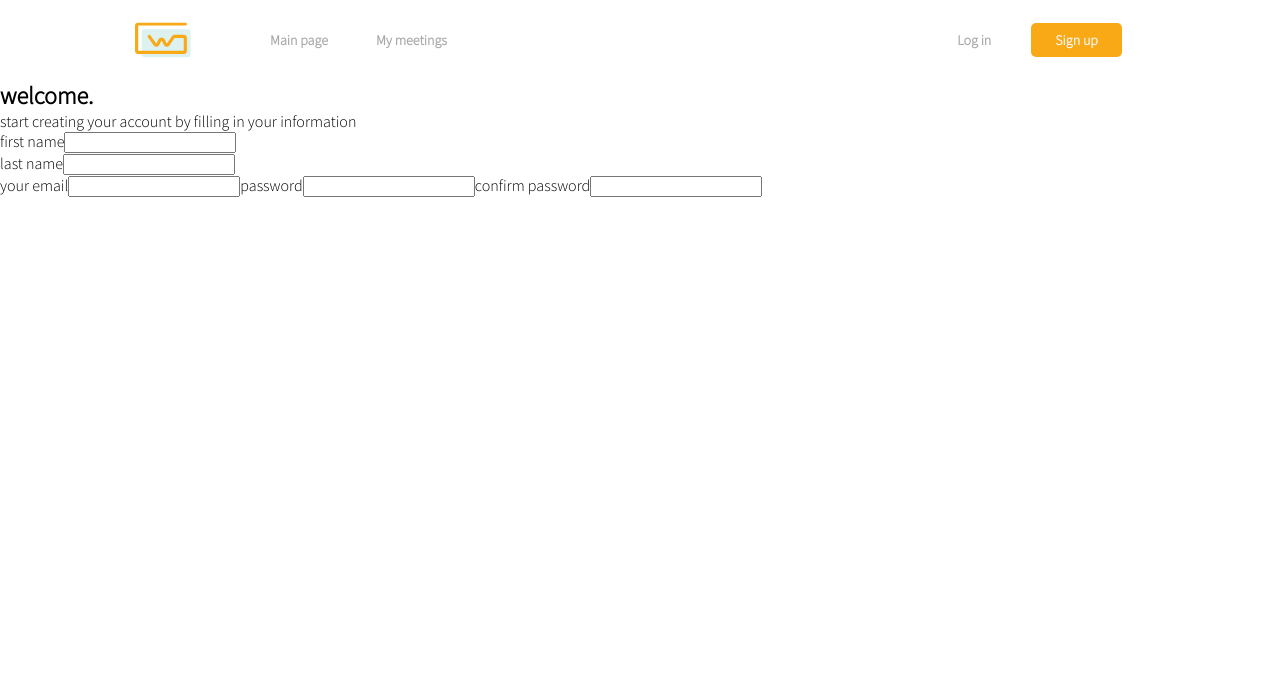
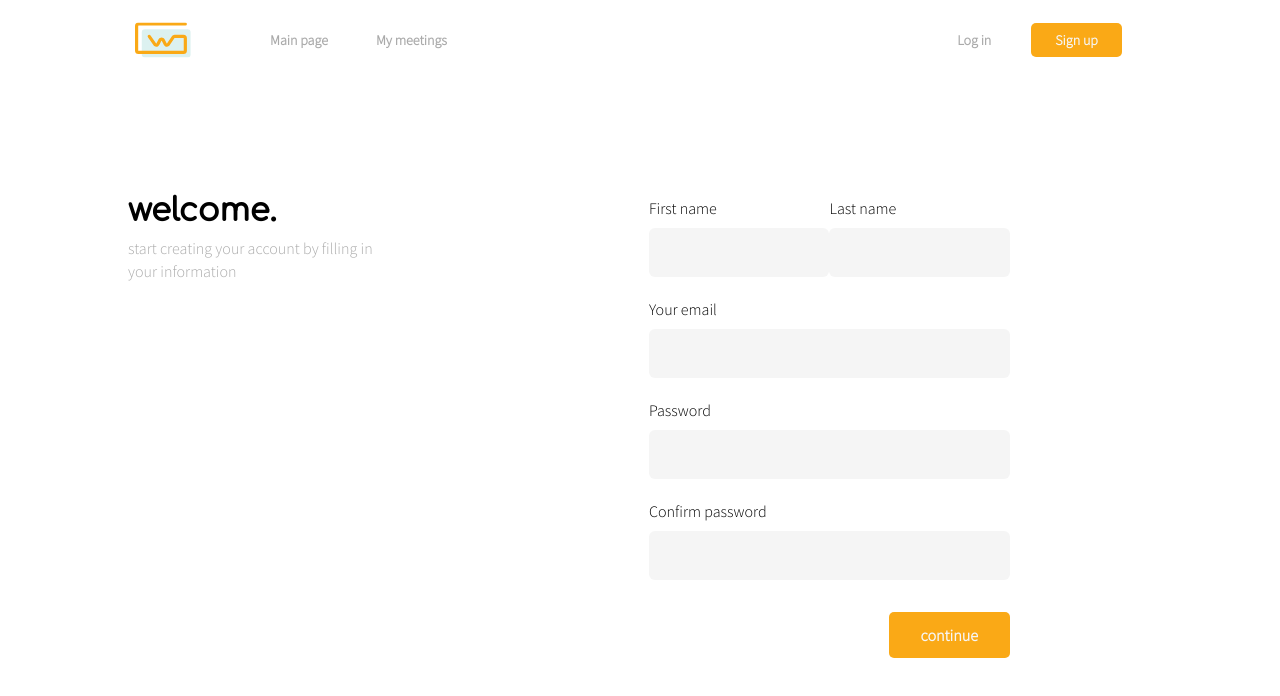
Before and after one commit to jensengbg-ali-suliman/webmeet, a Vue app: page /login in a window 1280 px wide. Shown: the top 696 px of the page. Built offline with nearby package versions, Linux system fonts and the light colour scheme.

Commit message:
Update Login.vue

```diff
--- a/src/views/Login.vue
+++ b/src/views/Login.vue
@@ -1,13 +1,13 @@
 <template>
   <div class="wrapper">
     <navbar />
-    <div class="contents">
+    <div class="content">
       <section class="textContainer">
-        <h2>welcome.</h2>
+        <h1>welcome.</h1>
         <p>start creating your account by filling in your information</p>
       </section>
       <section class="userInfo">
-        <section class="fullName">
+        <div class="fullName">
           <article>
             <label for="firstName">first name</label>
             <input type="text" v-model="firstName" />
@@ -16,16 +16,17 @@
             <label for="lastName">last name</label>
             <input type="text" v-model="lastName" />
           </article>
-        </section>
+        </div>
 
         <label for="email">your email</label>
         <input type="text" v-model="email" />
 
         <label for="password">password</label>
-        <input type="text" v-model="password" />
+        <input type="password" v-model="password" />
 
         <label for="emailConf">confirm password</label>
-        <input type="text" v-model="passwordConfirmation" />
+        <input type="password" v-model="passwordConfirmation" />
+        <button>continue</button>
       </section>
     </div>
   </div>
@@ -50,4 +51,100 @@ export default {
 </script>
 
 <style lang="scss" scoped>
+@mixin flex {
+  display: flex;
+  justify-content: center;
+  align-items: center;
+}
+.wrapper {
+  .content {
+    padding: 6rem 8rem 0rem 8rem;
+    width: 100%;
+    @include flex();
+    justify-content: flex-start;
+
+    section {
+      width: 50%;
+      min-height: 60vh;
+      @include flex();
+      flex-direction: column;
+      align-items: flex-start;
+      justify-content: flex-start;
+    }
+    .textContainer {
+      h1 {
+        font-family: "Comfortaa", cursive;
+        font-size: 2rem;
+      }
+      p {
+        color: #aaa;
+        margin-top: 0.6rem;
+        width: 36ch;
+        line-height: 1.4rem;
+      }
+    }
+
+    .userInfo {
+      @include flex();
+      flex-direction: column;
+      align-items: flex-start;
+      justify-content: flex-start;
+      padding: 0rem 8rem 0rem 1rem;
+
+      div {
+        width: 100%;
+        @include flex();
+        justify-content: space-between;
+
+        article {
+          @include flex();
+          flex-direction: column;
+          align-items: flex-start;
+          justify-content: flex-start;
+        }
+
+        &::first-letter {
+          text-transform: uppercase;
+        }
+      }
+
+      label {
+        margin: 1.4rem 0rem 0.6rem 0rem;
+        &::first-letter {
+          text-transform: uppercase;
+        }
+      }
+
+      input {
+        width: 100%;
+        padding: 1rem 0.9rem;
+        border: none;
+        background: #f5f5f5;
+        border-radius: 6px;
+        color: #888;
+      }
+
+      button {
+        border: none;
+        padding: 0.8rem 2rem;
+        margin: 2rem 0rem;
+        align-self: flex-end;
+        color: #f6f6f6;
+        background: #faa916;
+        font-weight: bold;
+        border-radius: 5px;
+        font-size: 1rem;
+        transition: all 0.4s ease;
+        cursor: pointer;
+
+        &:hover {
+          color: #faa916;
+          background: #f6f6f6;
+          box-shadow: 2px 6px 8px #0002;
+          //transform: translateY(-0.4rem);
+        }
+      }
+    }
+  }
+}
 </style>
```
